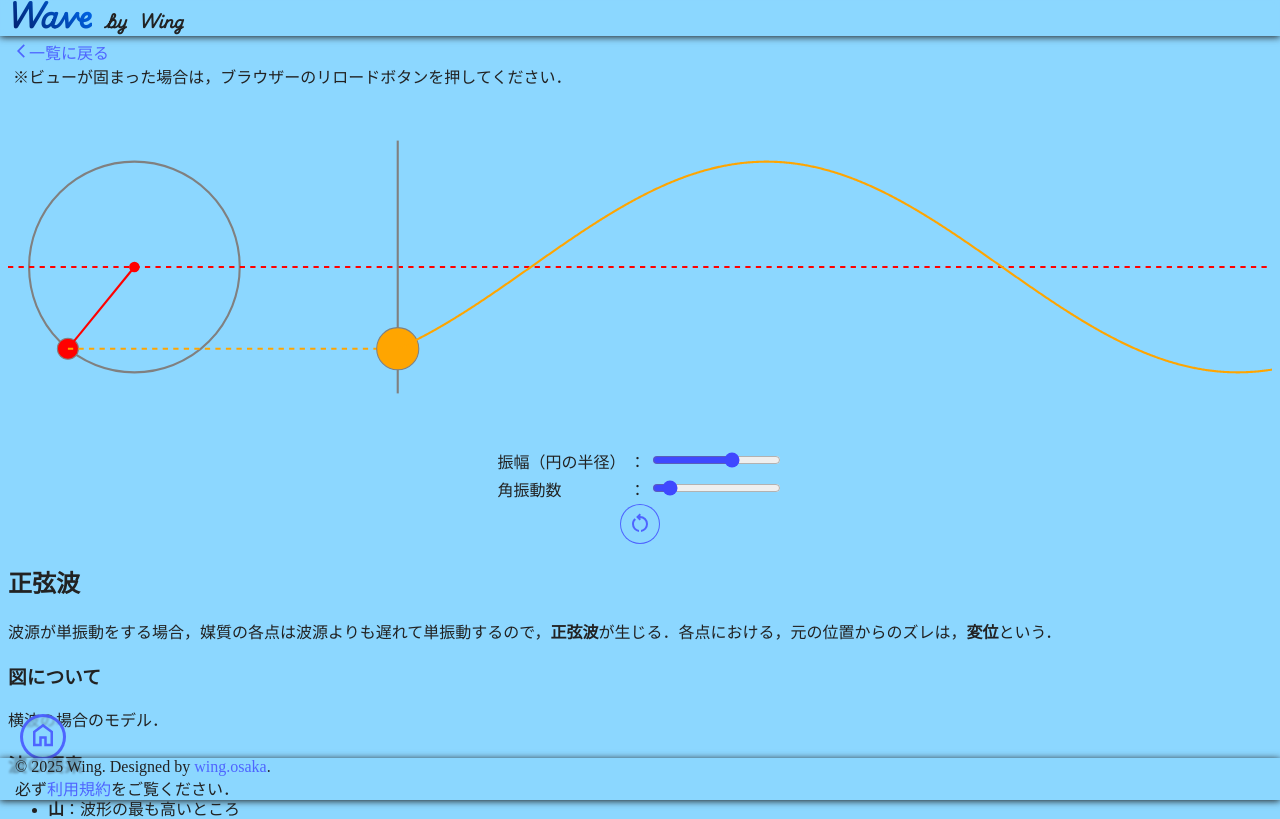
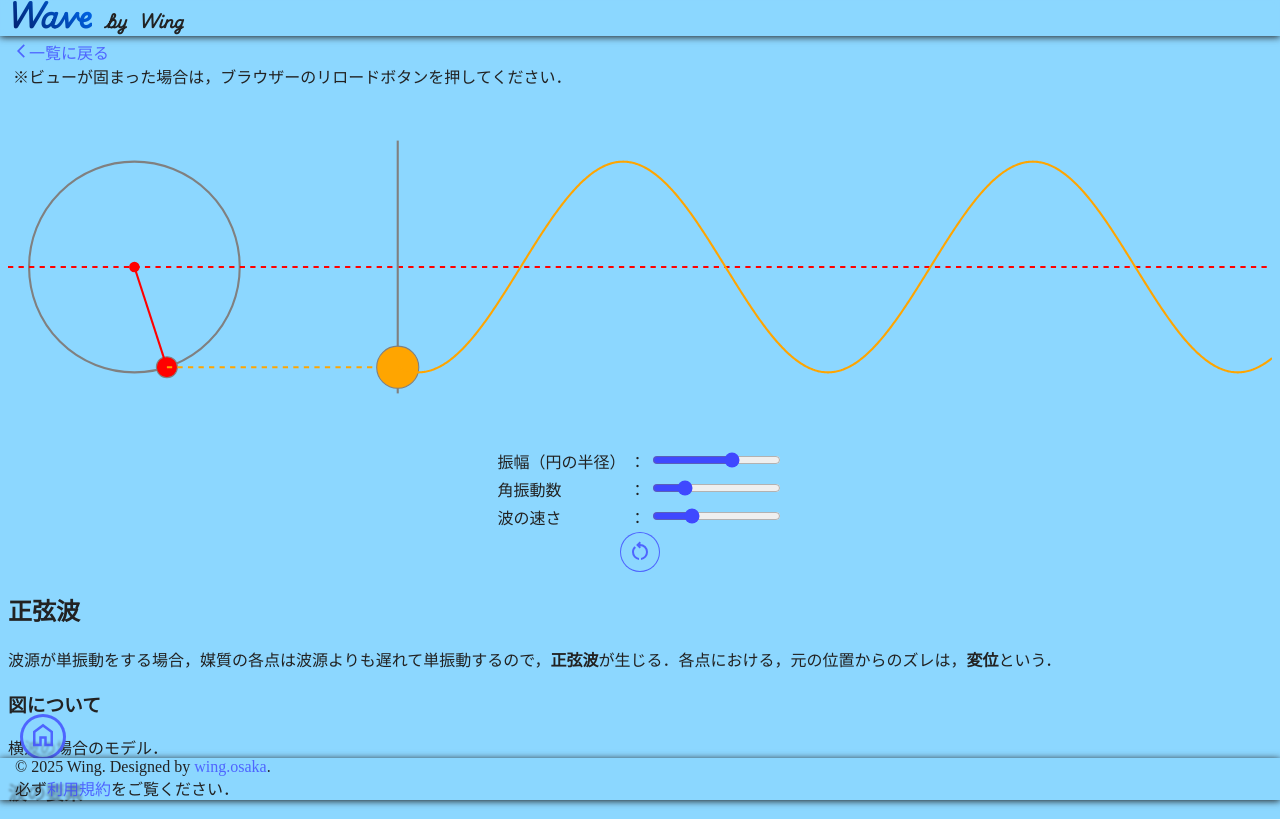
Before and after one commit to te-wing/wave.graphics, a Next.js app: page /wavelayout/sinwave in a window 1280 px wide. Shown: the top 819 px of the page. Built offline with nearby package versions, Linux system fonts and the light colour scheme; a web font is replaced by a local one.

Commit message:
速度スライダを追加

```diff
--- a/src/app/wavelayout/sinwave/canvas.tsx
+++ b/src/app/wavelayout/sinwave/canvas.tsx
@@ -1,20 +1,23 @@
 'use client';
 
+import React, { useRef, useEffect, useState, useCallback } from 'react';
 import styles from './sincanvas.module.scss' // stylesモジュールを再インポート
-import React, { useRef, useEffect, useState, useCallback } from 'react';
 
 interface OscillationCanvasProps {
   initialAmplitude?: number;
   initialFrequency?: number;
+  initialWaveSpeed?: number; // 波の速さの初期値を追加
 }
 
 const OscillationCanvas: React.FC<OscillationCanvasProps> = ({
   initialAmplitude = 100,
-  initialFrequency = 1,
+  initialFrequency = 2.3,
+  initialWaveSpeed = 150, // 波の速さの初期値を設定
 }) => {
   const canvasRef = useRef<HTMLCanvasElement>(null);
   const [amplitude, setAmplitude] = useState(initialAmplitude);
   const [angularFrequency, setAngularFrequency] = useState(initialFrequency);
+  const [waveSpeed, setWaveSpeed] = useState(initialWaveSpeed); // 波の速さの状態を追加
   const [startTime, setStartTime] = useState(Date.now());
   const [isPlaying, setIsPlaying] = useState(true); // アニメーションが再生中かどうかの状態
   const animationFrameIdRef = useRef<number | null>(null); // requestAnimationFrame IDを保持
@@ -145,7 +148,7 @@ const OscillationCanvas: React.FC<OscillationCanvasProps> = ({
     ctx.strokeStyle = 'orange'; // 波の色
     ctx.lineWidth = 2 * scaleFactor; // 波の太さもスケール
 
-    const waveSpeed = 150; // 波の伝播速度 (ピクセル/秒) - この値を変更して波の速さを調整できます
+    // waveSpeedの状態変数を使用
     const waveNumber = angularFrequency / waveSpeed; // 波の波数 k = ω / v
 
     // 波の開始点 (単振動する青い物体と同じX座標から開始)
@@ -163,12 +166,13 @@ const OscillationCanvas: React.FC<OscillationCanvasProps> = ({
 
 
     animationFrameIdRef.current = requestAnimationFrame(animate);
-  }, [amplitude, angularFrequency, startTime, isPlaying]); // isPlayingを依存配列に追加
+  }, [amplitude, angularFrequency, waveSpeed, startTime, isPlaying]); // waveSpeedを依存配列に追加
 
   // コンポーネントがマウントされた時、またはパラメータが変更された時にリセット
   useEffect(() => {
     setAmplitude(initialAmplitude);
     setAngularFrequency(initialFrequency);
+    setWaveSpeed(initialWaveSpeed); // 波の速さもリセット
     setStartTime(Date.now());
     pausedTimeRef.current = 0; // マウント時にリセット
 
@@ -178,7 +182,7 @@ const OscillationCanvas: React.FC<OscillationCanvasProps> = ({
             cancelAnimationFrame(animationFrameIdRef.current);
         }
     };
-  }, [initialAmplitude, initialFrequency]);
+  }, [initialAmplitude, initialFrequency, initialWaveSpeed]); // initialWaveSpeedを依存配列に追加
 
   // isPlayingの状態が変化したときにアニメーションを開始/停止する専用のuseEffect
   useEffect(() => {
@@ -238,6 +242,7 @@ const OscillationCanvas: React.FC<OscillationCanvasProps> = ({
   const handleReset = () => {
       setAmplitude(initialAmplitude);
       setAngularFrequency(initialFrequency);
+      setWaveSpeed(initialWaveSpeed); // 波の速さもリセット
       setStartTime(Date.now()); // 時間をリセット
       pausedTimeRef.current = 0; // 一時停止時間もリセット
       setIsPlaying(true); // 再生状態に戻す
@@ -307,6 +312,32 @@ const OscillationCanvas: React.FC<OscillationCanvasProps> = ({
                 />
               </td>
             </tr>
+            <tr>
+              <td>
+                <label htmlFor="waveSpeed">
+                  波の速さ
+                </label>
+              </td>
+              <td>：</td>
+              <td>
+                <input
+                  type="range"
+                  className={styles.slider} // stylesモジュールを使用
+                  id="waveSpeed"
+                  min="10"
+                  max="500"
+                  step="10"
+                  value={waveSpeed}
+                  onChange={(e) => {
+                    setWaveSpeed(parseFloat(e.target.value));
+                    if (isPlaying) {
+                      pausedTimeRef.current = pausedTimeRef.current + (Date.now() - startTime);
+                      setStartTime(Date.now());
+                    }
+                  }}
+                />
+              </td>
+            </tr>
           </tbody>
         </table>
         <div className={styles.buttonList}> {/* stylesモジュールを使用 */}
```
